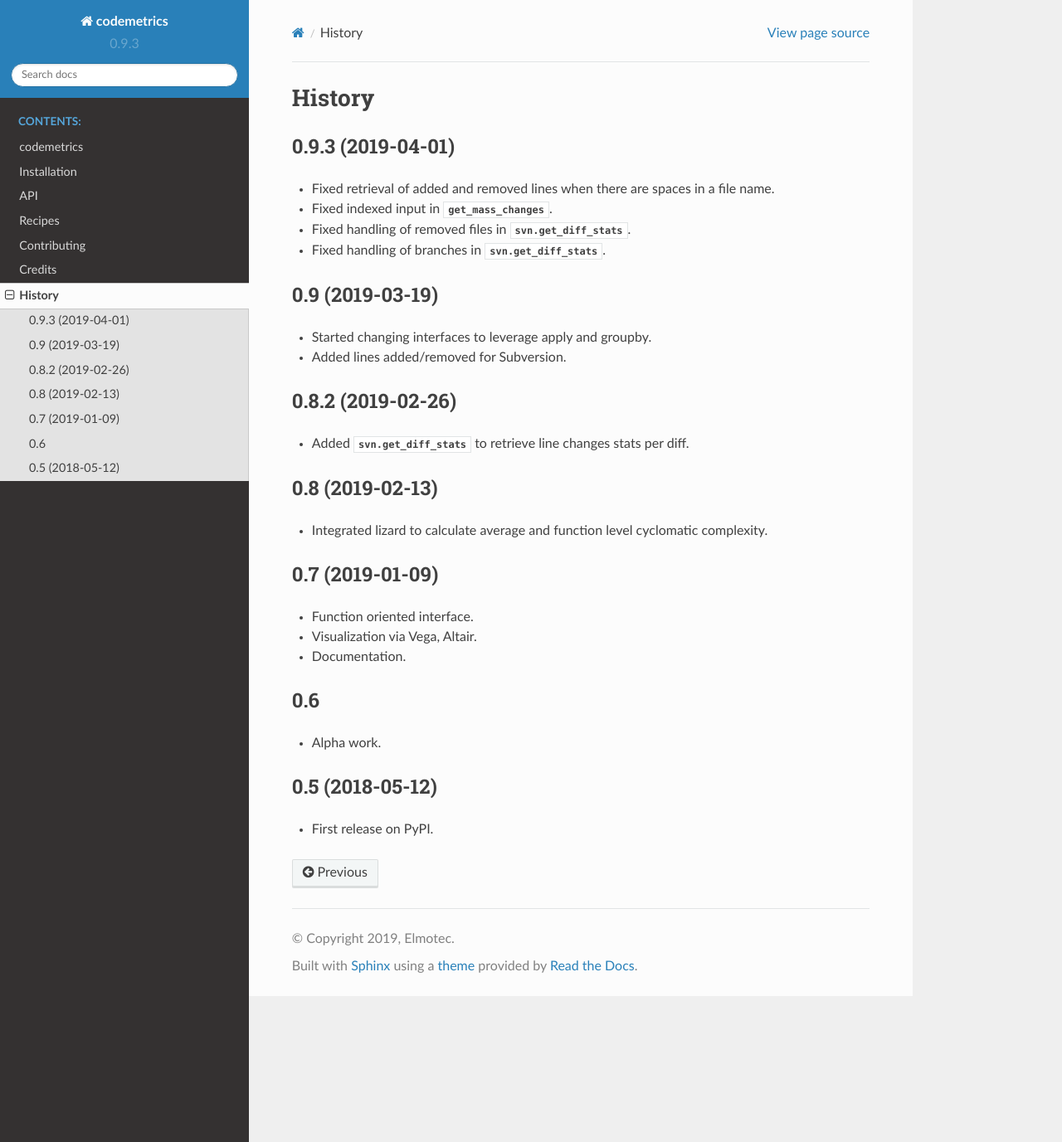
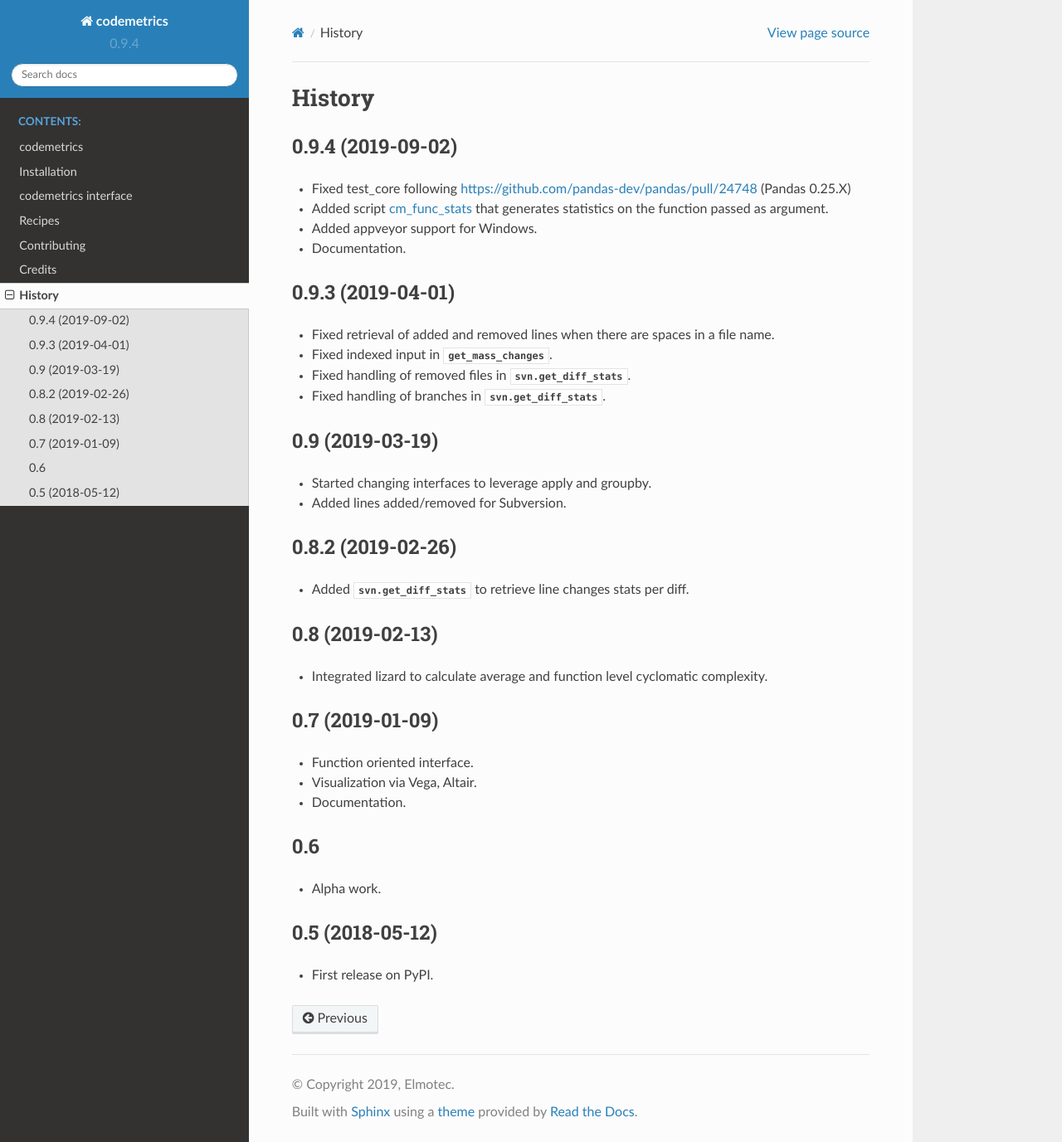
Before and after one commit to elmotec/codemetrics, a Sphinx documentation site: the page built from docs/history.rst, in a window 1280 px wide and 1377 px high. Shown: the whole window at 83% size. Built offline with Sphinx 7.4.7 and the Read the Docs theme 2.0.0, drawn with Linux system fonts in a browser that asks for light colours.

Commit message:
Bump version: 0.9.3 → 0.9.4

```diff
--- a/HISTORY.rst
+++ b/HISTORY.rst
@@ -1,6 +1,13 @@
 =======
 History
 =======
+
+0.9.4 (2019-09-02)
+------------------
+* Fixed test_core following https://github.com/pandas-dev/pandas/pull/24748 (Pandas 0.25.X)
+* Added script `cm_func_stats` that generates statistics on the function passed as argument.
+* Added appveyor support for Windows.
+* Documentation.
 
 0.9.3 (2019-04-01)
 ------------------
--- a/codemetrics/__init__.py
+++ b/codemetrics/__init__.py
@@ -6,7 +6,7 @@
 # noinspection SpellCheckingInspection
 __author__ = """Elmotec"""
 __email__ = 'elmotec@gmx.com'
-__version__ = '0.9.3'
+__version__ = '0.9.4'
 
 # Convenience import.
 from .core import *
--- a/setup.cfg
+++ b/setup.cfg
@@ -1,5 +1,5 @@
 [bumpversion]
-current_version = 0.9.3
+current_version = 0.9.4
 commit = True
 tag = True
 
--- a/setup.py
+++ b/setup.py
@@ -36,7 +36,8 @@ setuptools.setup(
     name="codemetrics",
     description='SCM mining utility classes',
     long_description=readme + '\n\n' + history,
-    version='0.9.3',
+    long_description_content_type='text/x-rst',
+    version='0.9.4',
     author="Elmotec",
     author_email="elmotec@gmx.com",
     license="MIT",
```
Also changed, not shown: docs/codemetrics.rst (+43 -2 lines), 1 other file.
